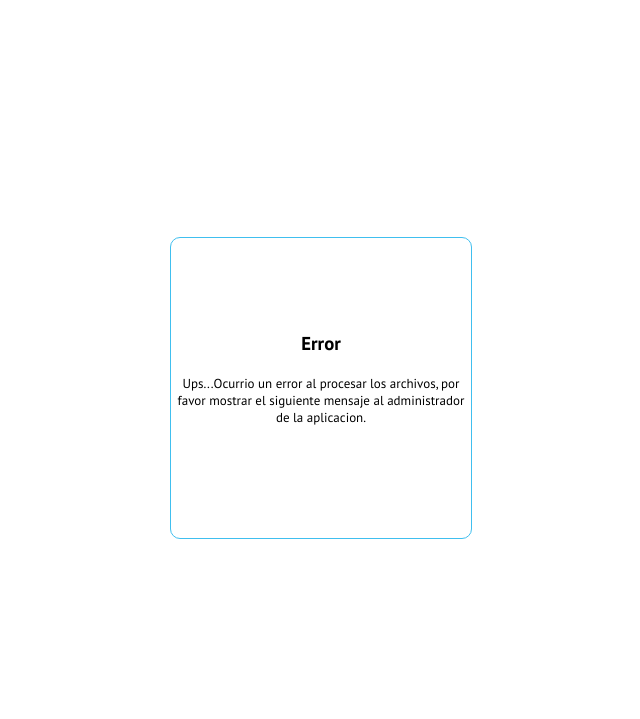
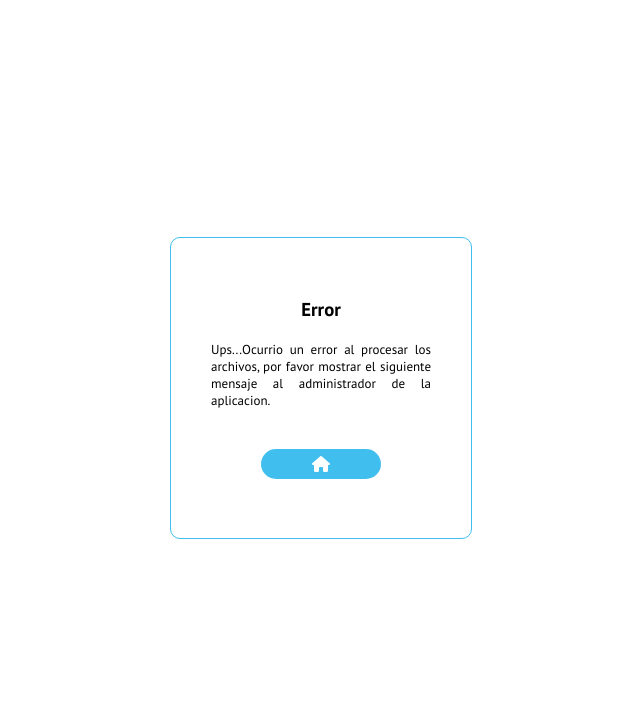
Before and after one commit to davinci96/pdfmerge, a Flask app: template templates/error.html in a window 1280 px wide. Shown: the top 719 px of the page, without its empty margins (319-959 px from the left). Run offline with Flask 2, Linux system fonts and the light colour scheme; the template is opened without the code that fills it, so the values that code supplies are empty; some libraries are stand-ins or nearby versions.

Commit message:
Bugs fixed and UI work :tada:

```diff
--- a/files/merger.py
+++ b/files/merger.py
@@ -5,6 +5,10 @@ def merger(filename, files):
     output_file = './files/result/' + filename
 
     old_files = os.listdir('./files/temp')
+    old_results = os.listdir('./files/result')
+
+    for file in old_results:
+        os.remove('./files/result/' + file)
 
     if os.path.exists(output_file):
         os.remove(output_file)
--- a/static/css/uploader.css
+++ b/static/css/uploader.css
@@ -42,8 +42,9 @@ section form{
 }
 
 section p{
+    width: 220px;
     font-size: 13px;
-    text-align: center;
+    text-align: justify;
 }
 
 section form label{
@@ -74,6 +75,24 @@ section form button:hover{
     cursor: pointer;
 }
 
+section a{
+    background-color: var(--border-color);
+    color: white;
+    border-radius: 15px;
+    width: 120px;
+    height: 30px;
+    display: flex;
+    justify-content: center;
+    align-items: center;
+    margin-top: 20px;
+    font-weight: 700;
+    text-decoration: none;
+}
+
+section a:hover{
+    background-color: var(--hover-color);
+}
+
 
 .file input{
     display: none;
@@ -85,7 +104,6 @@ section form button:hover{
     text-align: center;
     padding-top: 5px;
     cursor: pointer;
-
 }
 
 footer{
--- a/static/js/clear_inputs.js
+++ b/static/js/clear_inputs.js
@@ -1,4 +1,5 @@
-// let send_button = document.getElementById('send').addEventListener('click', (event) => {
-//     document.getElementById('file-name');
-//     document.getElementById('files');
-// });
+let send_button = document.getElementById('send').addEventListener('click', (event) => {
+    setTimeout(() => {
+        document.location.reload();
+    }, 3000);
+})
--- a/templates/error.html
+++ b/templates/error.html
@@ -4,5 +4,6 @@
         <h3>Error</h3>
         <p>Ups...Ocurrio un error al procesar los archivos, por favor mostrar el siguiente mensaje al administrador de la aplicacion.</p><br>
         <span><b>{{ err }}</b></span>
+        <a href="/"><i class="fa-solid fa-house"></i></a>
     </section>
 {% endblock %}
--- a/templates/index.html
+++ b/templates/index.html
@@ -6,7 +6,9 @@
     <meta name="viewport" content="width=device-width, initial-scale=1.0">
     <!-- Style Imports -->
     <link rel="stylesheet" href="../static/css/uploader.css">
+    <link rel="stylesheet" href="https://cdnjs.cloudflare.com/ajax/libs/font-awesome/6.2.0/css/all.min.css">
     <title>Unir Pdf</title>
+    <script src="https://kit.fontawesome.com/1c8dd1943a.js" crossorigin="anonymous"></script>
 </head>
 <body>
     <main>
--- a/templates/upload.html
+++ b/templates/upload.html
@@ -9,7 +9,7 @@
                 <label for="files">Elegir Archivo </label>
                 <input type="file" name="file" id="files" multiple=""><br>
             </div>
-            <button type="submit" id="send">Unir</button>
+            <button type="submit" id="send">Unir </button>
         </form>
     </section>
 {% endblock %}
```
Also changed, not shown: 5 other files.
